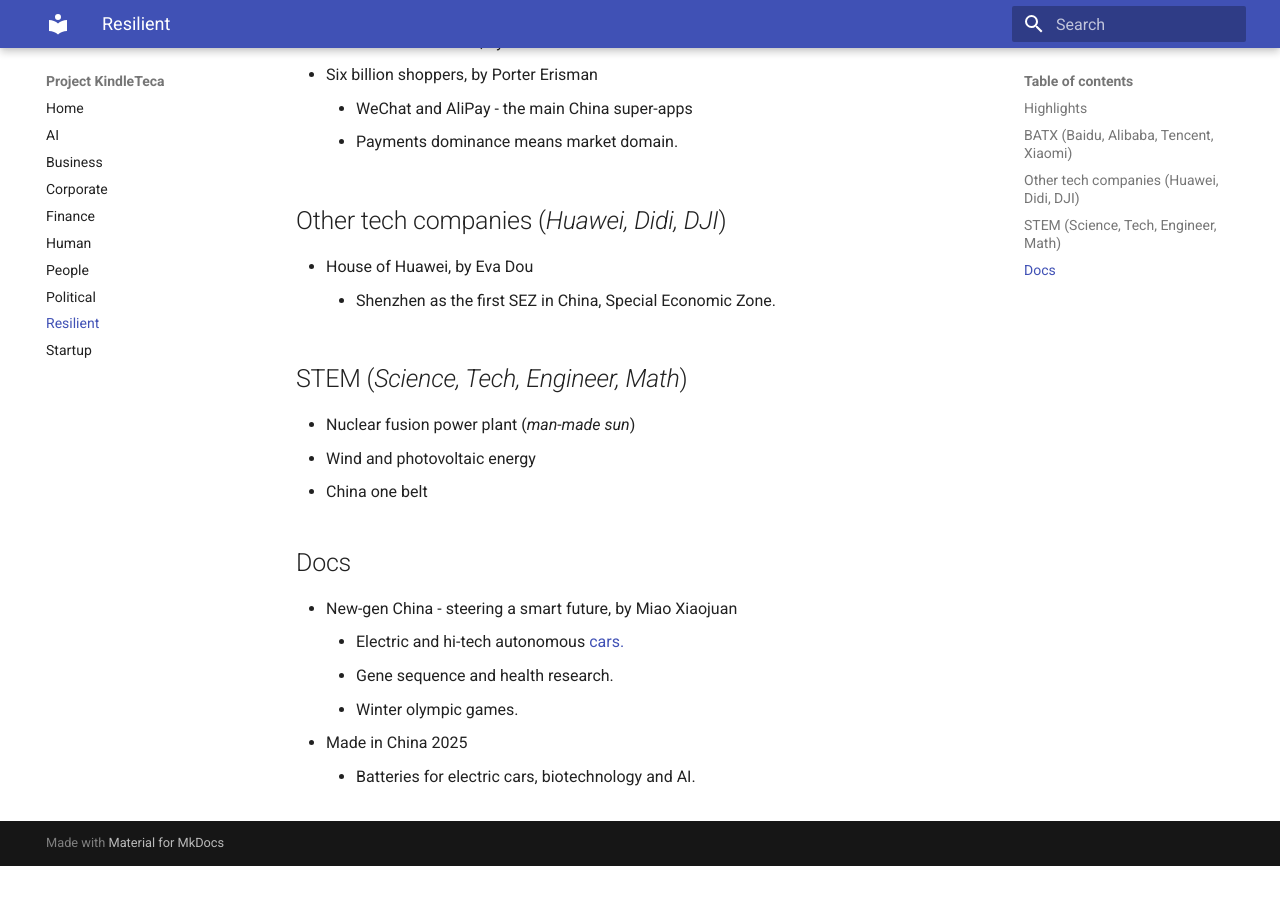
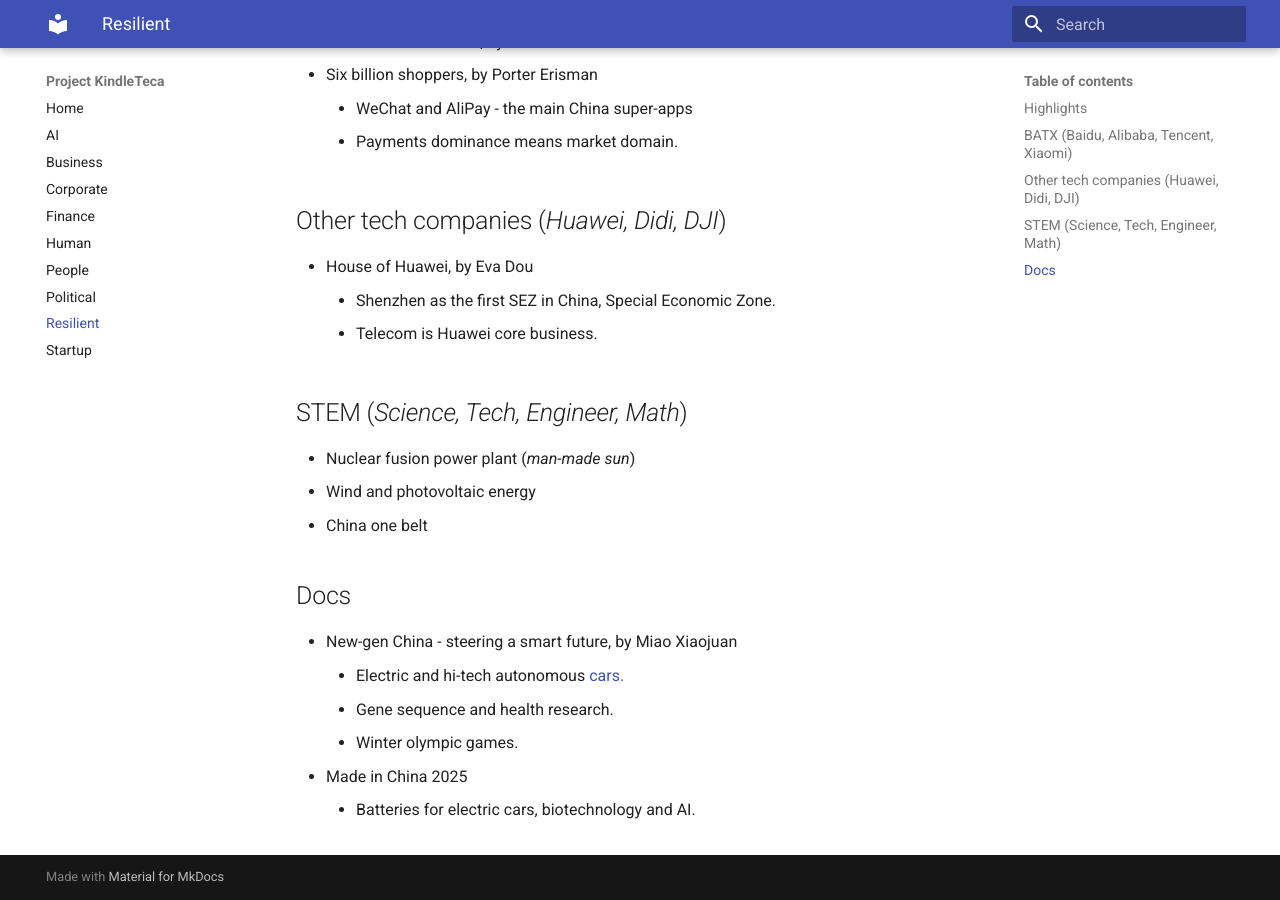
Before and after one commit to renatobrf/kindle-teca, an MkDocs documentation site: the page built from docs/china.md, in a window 1280 px wide and 900 px high, scrolled down 637 px. Built offline with MkDocs 1.6.1 and Material for MkDocs 9.7.7, drawn with Linux system fonts in a browser that asks for light colours; before the commit the page ends 1503 px from its top, so only the background shows below that.

Commit message:
Add information about Huawei's core business

```diff
--- a/docs/china.md
+++ b/docs/china.md
@@ -19,6 +19,7 @@
 ## Other tech companies (*Huawei, Didi, DJI*)
 - House of Huawei, by Eva Dou
     - Shenzhen as the first SEZ in China, Special Economic Zone.
+    - Telecom is Huawei core business.
 
 ## STEM (*Science, Tech, Engineer, Math*)
 - Nuclear fusion power plant (*man-made sun*)
```
